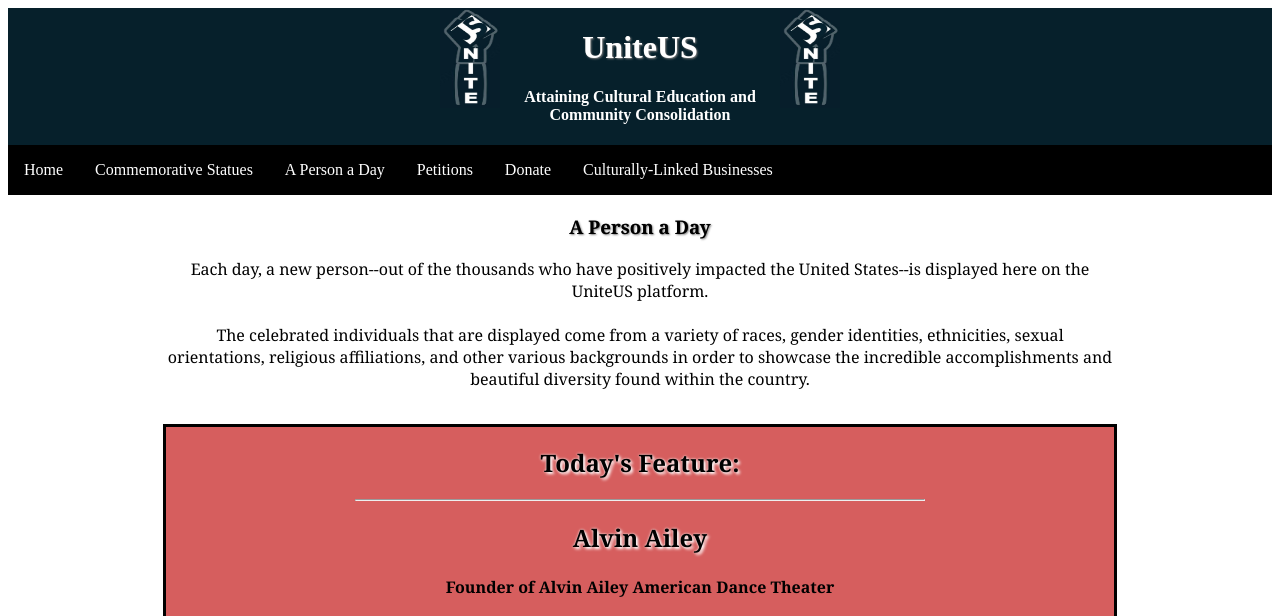
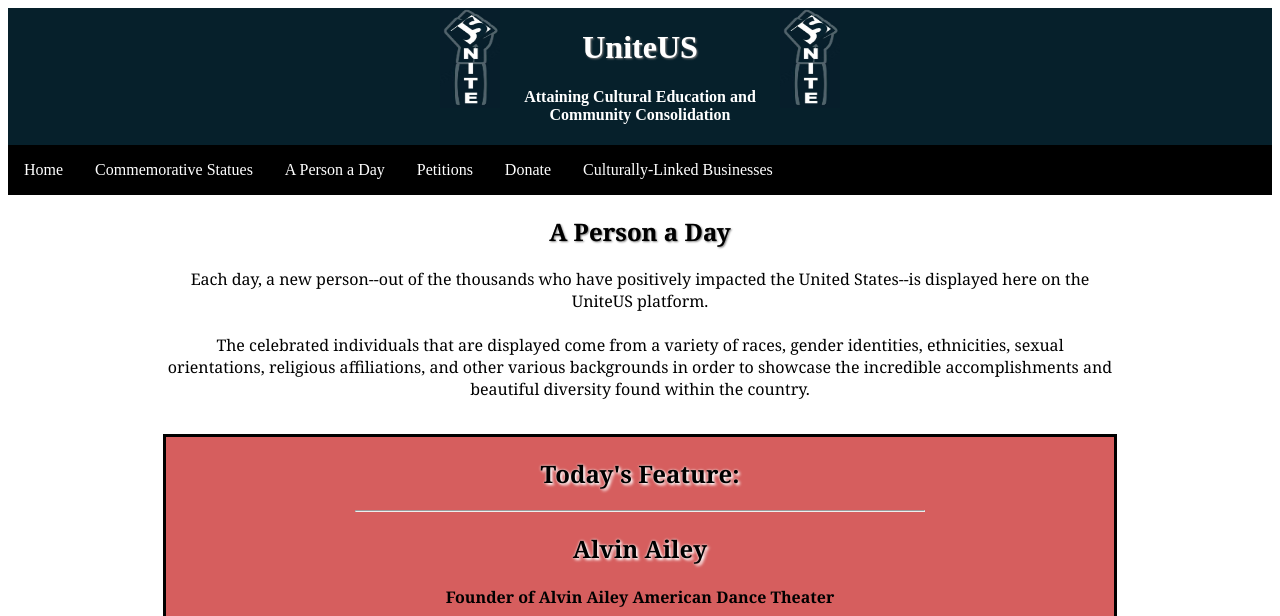
Before and after one commit to BridgeHacks-Cultural-Education/UniteUS, a plain HTML site: page people.html in a window 1280 px wide. Shown: the top 616 px of the page. Drawn offline with Linux system fonts and the light colour scheme.

Commit message:
Update people.html

```diff
--- a/people.html
+++ b/people.html
@@ -46,7 +46,7 @@ main {
 
 <section class="introduction">
 <div class="width">
-  <h3 id="shadow">A Person a Day</h3>
+  <h2 id="shadow">A Person a Day</h2>
   <p>Each day, a new person--out of the thousands who have positively impacted the United States--is displayed here on the UniteUS platform.<br><br> The celebrated individuals that are displayed come from a variety of races, gender identities, ethnicities, sexual orientations, religious affiliations, and other various backgrounds in order to showcase the incredible accomplishments and beautiful diversity found within the country.
 </div>
 </section>
```
